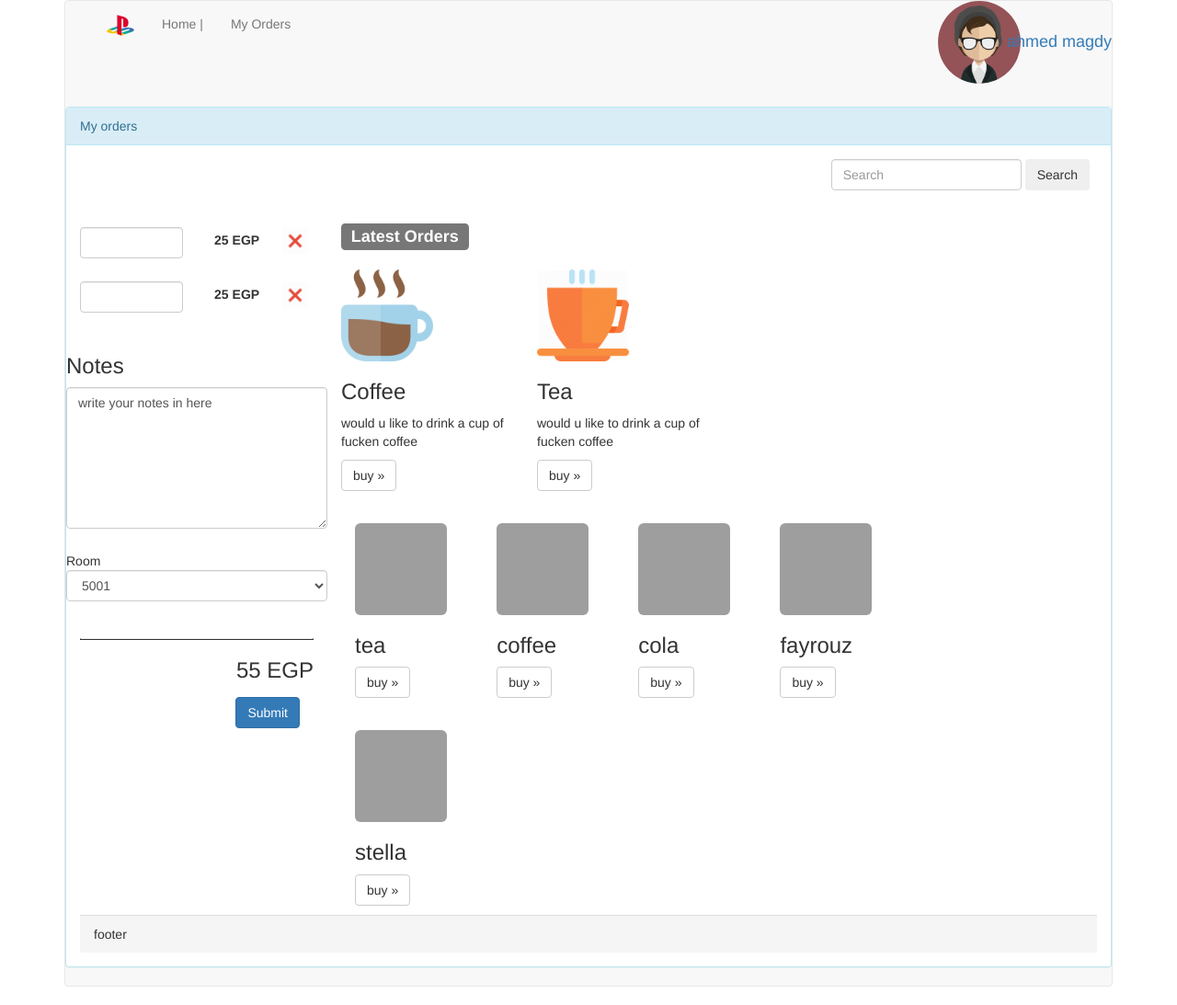
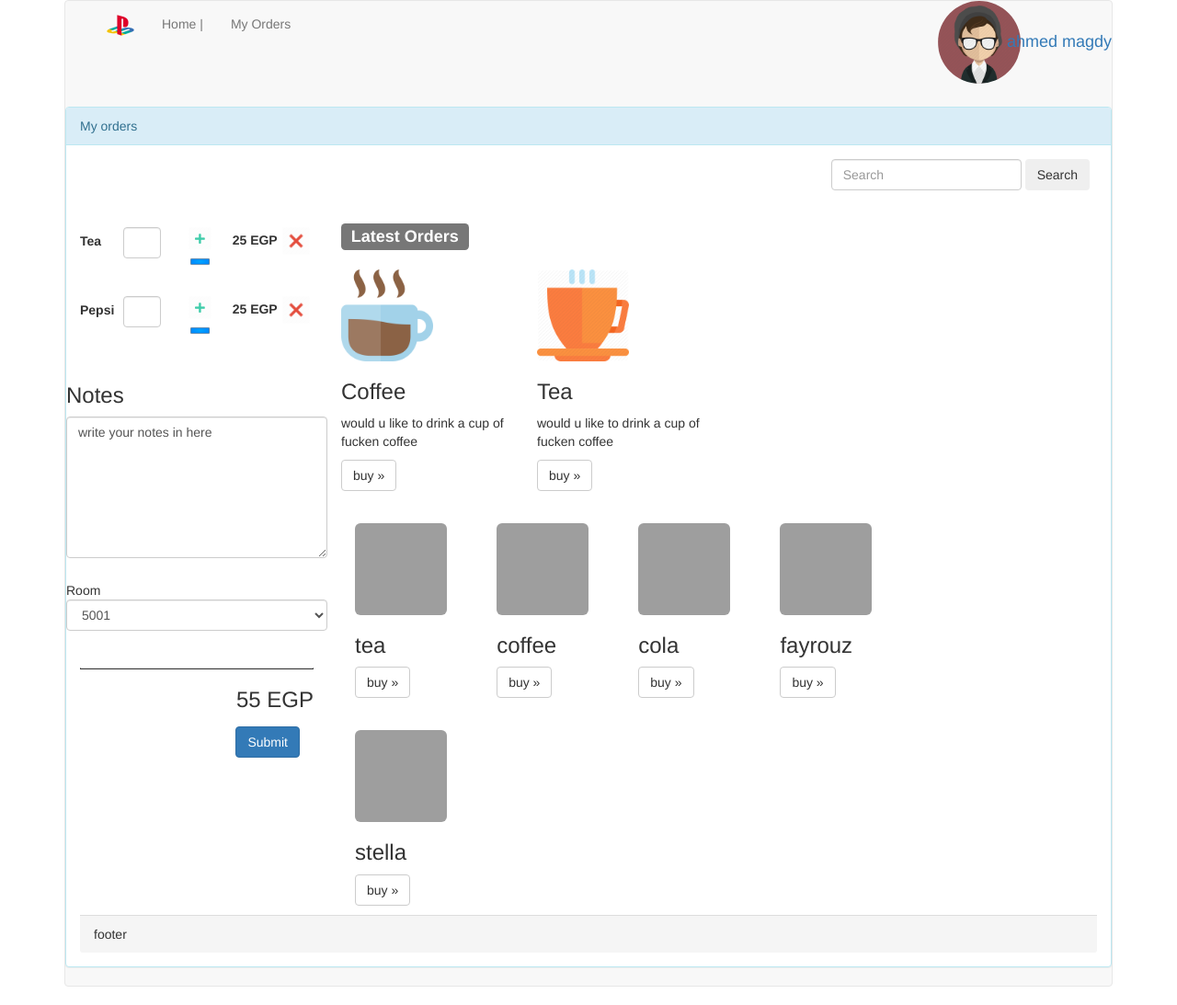
Before and after one commit to amagdy529/Cafeteria_Project, a PHP site: page /Order_user.php in a window 1280 px wide. Shown: the whole page at 92% size. Run offline with PHP 8.4, Linux system fonts and the light colour scheme; data comes from the database, SQL or seed files in the repository; grey boxes are pictures that could not be loaded.

Commit message:
changed the add products to the order Design

```diff
--- a/Order_user.php
+++ b/Order_user.php
@@ -83,24 +83,40 @@
   <div class="col-xs-3 col-lg-3"> <!-- left side menu  -->
   	<form>
   		<div class="row" style="margin-top:25px">
-  				<div class="col-lg-6">
-  					<input type="number" class="form-control" >
-  				</div>
-  				<div style="float:right">
-  					<label style="margin-right:20px">25 EGP </label> <img src="img/remove.png" width="30" height="30" style="margin-right:20px">
-
+  				<div class="col-lg-2" style="margin-top:5px" style="float:left">
+              <label id="product_name">Tea</label>
+          </div>
+          <div class="col-lg-3">
+                <input type="text" id="product_counter" class="form-control" />
+          </div>
+          <div class="col-lg-2" style="margin-bottom:0px">
+               <img src="img/plus.png" width="25" height="25">
+               <img src="img/minus2.png" width="25" height="25">
+          </div>
+  				<div class="col-lg-5" style="float:right">
+  					<label id="" style="margin-right:1px">25 EGP</label>
+            <img src="img/remove.png" width="30" height="30" >
   				</div>
   		</div>
 
-  		<div class="row" style="margin-top:25px">
-  				<div class="col-lg-6">
-  					<input type="number" class="form-control" >
-  				</div>
-  				<div style="float:right">
-  					<label style="margin-right:20px">25 EGP </label> <img src="img/remove.png" width="30" height="30" style="margin-right:20px">
+       <div class="row" style="margin-top:25px">
+          <div class="col-lg-2" style="margin-top:5px" style="float:left">
+              <label id="product_name">Pepsi</label>
+          </div>
+          <div class="col-lg-3">
+                <input type="text" id="product_counter" class="form-control" />
+          </div>
+          <div class="col-lg-2" style="margin-bottom:0px">
+               <img src="img/plus.png" width="25" height="25">
+               <img src="img/minus2.png" width="25" height="25">
+          </div>
+          <div class="col-lg-5" style="float:right">
+            <label id="" style="margin-right:1px">25 EGP</label>
+            <img src="img/remove.png" width="30" height="30" >
+          </div>
+      </div>
 
-  				</div>
-  		</div>
+
 
 
   		<div class="row" style="margin-top:25px">
```
Also changed, not shown: img/minus.png (added), img/minus2.png (added), img/plus.png (added).
